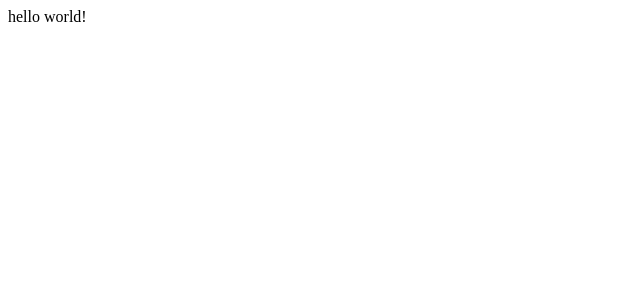
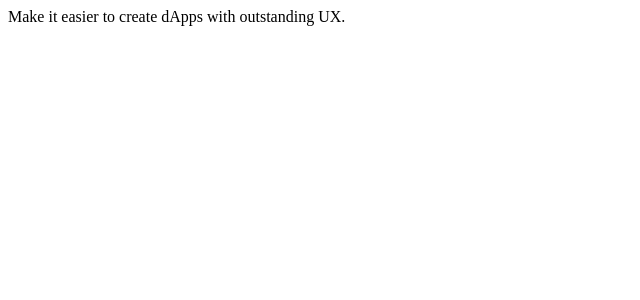
Before and after one commit to ConsenSysMesh/design-system-website, a Next.js app: page / in a window 1280 px wide. Shown: the top 300 px of the page, without its empty margins (0-640 px from the left). Built offline with nearby package versions, Linux system fonts and the light colour scheme.

Commit message:
change text

```diff
--- a/pages/index.js
+++ b/pages/index.js
@@ -6,7 +6,7 @@ import Nav from '../components/nav'
 const Home = () => (
   <div>
     <Head title="Home" />
-    hello world!
+    Make it easier to create dApps with outstanding UX.
   </div>
 )
 
```
